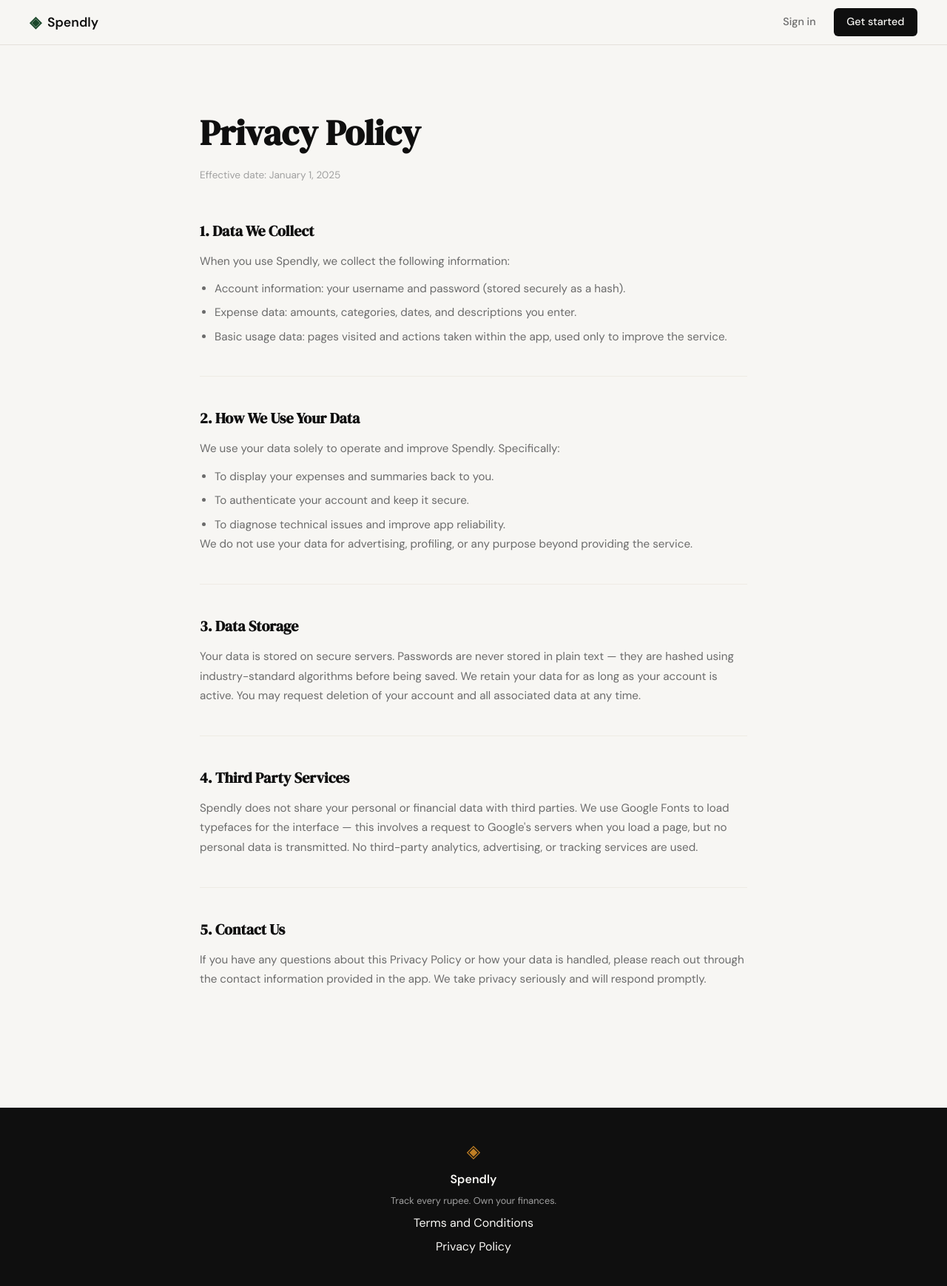
After one commit to zakhmicr7/spendly, a Flask app: page /privacy in a window 1280 px wide. The commit adds this page. Shown: the whole page at 74% size. Run offline with Flask 3, Linux system fonts and the light colour scheme.

Commit message:
landing page: add privacy policy page and route

```diff
--- a/app.py
+++ b/app.py
@@ -15,6 +15,11 @@ def landing():
 @app.route("/terms")
 def terms():
     return render_template("terms.html")
+
+
+@app.route("/privacy")
+def privacy():
+    return render_template("privacy.html")
 
 
 @app.route("/register")
--- a/templates/base.html
+++ b/templates/base.html
@@ -35,7 +35,7 @@
             <span class="footer-name">Spendly</span>
             <p class="footer-copy">Track every rupee. Own your finances.</p>
             <a href="/terms">Terms and Conditions</a>
-            <a href="#">Privacy Policy</a>
+            <a href="/privacy">Privacy Policy</a>
         </div>
     </footer>
 
--- /dev/null
+++ b/templates/privacy.html
@@ -0,0 +1,50 @@
+{% extends "base.html" %}
+
+{% block title %}Privacy Policy — Spendly{% endblock %}
+
+{% block content %}
+
+<section class="legal-page">
+    <div class="legal-inner">
+        <h1 class="legal-title">Privacy Policy</h1>
+        <p class="legal-effective">Effective date: January 1, 2025</p>
+
+        <div class="legal-section">
+            <h2>1. Data We Collect</h2>
+            <p>When you use Spendly, we collect the following information:</p>
+            <ul>
+                <li>Account information: your username and password (stored securely as a hash).</li>
+                <li>Expense data: amounts, categories, dates, and descriptions you enter.</li>
+                <li>Basic usage data: pages visited and actions taken within the app, used only to improve the service.</li>
+            </ul>
+        </div>
+
+        <div class="legal-section">
+            <h2>2. How We Use Your Data</h2>
+            <p>We use your data solely to operate and improve Spendly. Specifically:</p>
+            <ul>
+                <li>To display your expenses and summaries back to you.</li>
+                <li>To authenticate your account and keep it secure.</li>
+                <li>To diagnose technical issues and improve app reliability.</li>
+            </ul>
+            <p>We do not use your data for advertising, profiling, or any purpose beyond providing the service.</p>
+        </div>
+
+        <div class="legal-section">
+            <h2>3. Data Storage</h2>
+            <p>Your data is stored on secure servers. Passwords are never stored in plain text — they are hashed using industry-standard algorithms before being saved. We retain your data for as long as your account is active. You may request deletion of your account and all associated data at any time.</p>
+        </div>
+
+        <div class="legal-section">
+            <h2>4. Third Party Services</h2>
+            <p>Spendly does not share your personal or financial data with third parties. We use Google Fonts to load typefaces for the interface — this involves a request to Google's servers when you load a page, but no personal data is transmitted. No third-party analytics, advertising, or tracking services are used.</p>
+        </div>
+
+        <div class="legal-section">
+            <h2>5. Contact Us</h2>
+            <p>If you have any questions about this Privacy Policy or how your data is handled, please reach out through the contact information provided in the app. We take privacy seriously and will respond promptly.</p>
+        </div>
+    </div>
+</section>
+
+{% endblock %}
```
